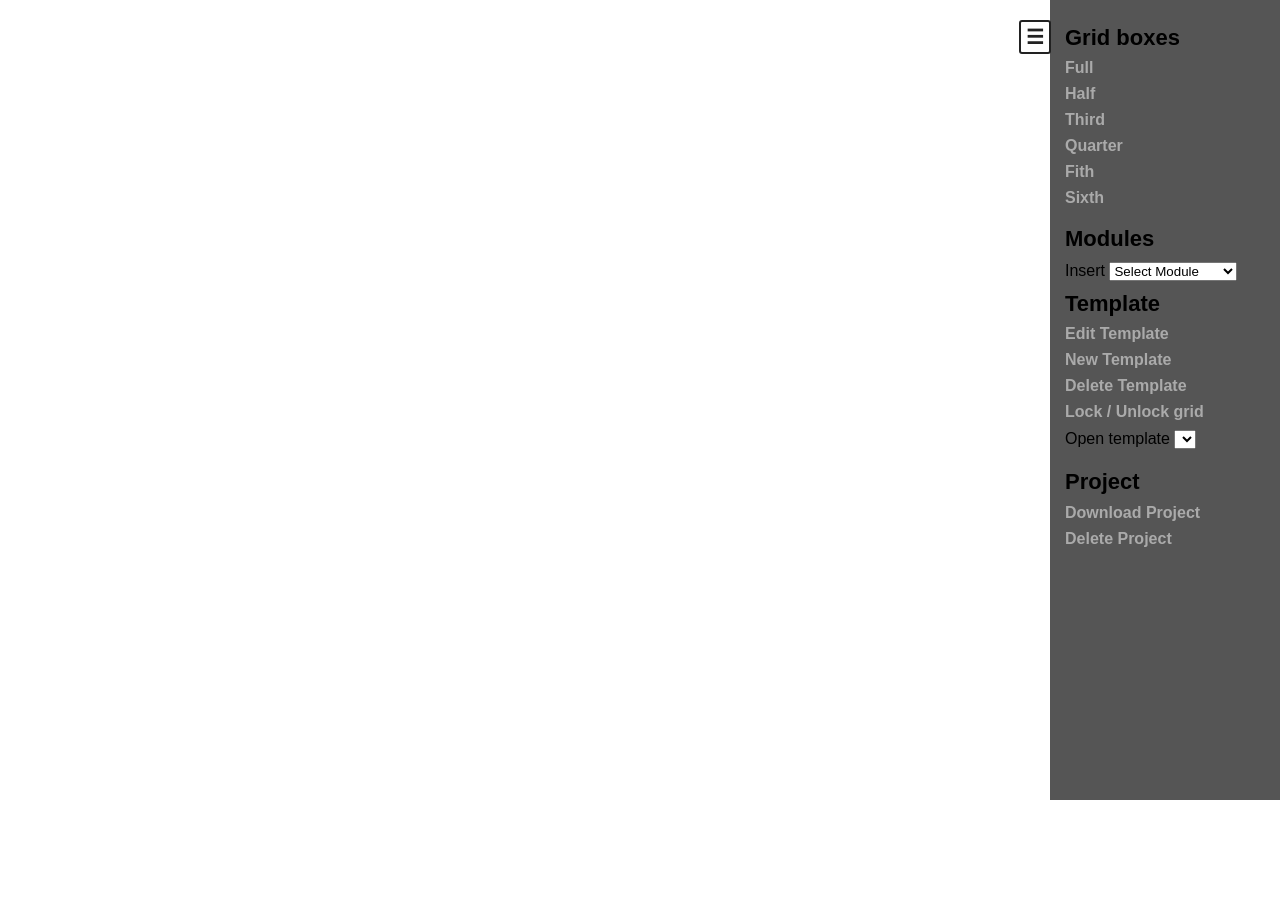
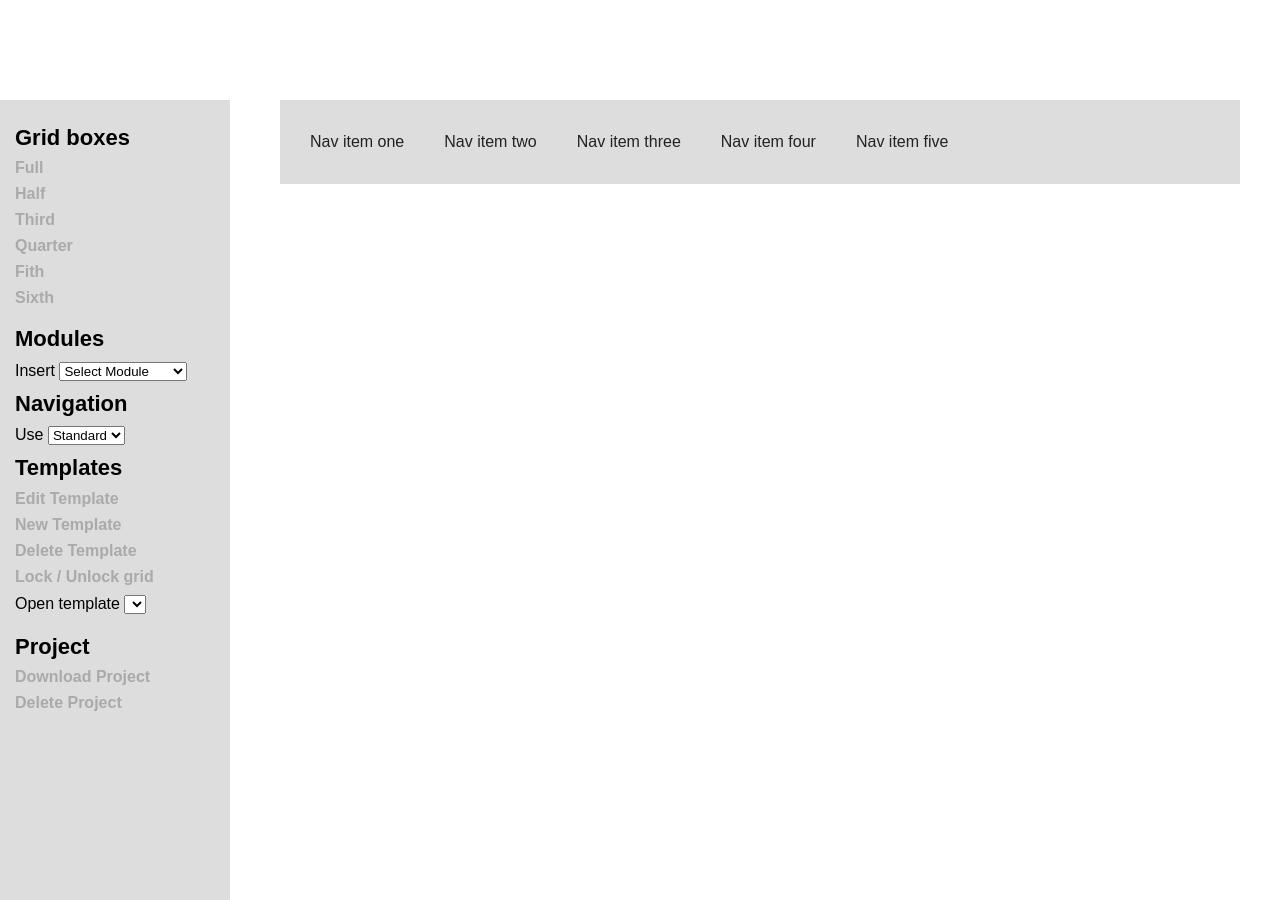
Before and after one commit to sirJiggles/prototype-builder, a PHP site: page / in a window 1280 px wide. Before the commit the page ends 800 px from the top, so only its background shows below. Run offline with PHP 8.4, Linux system fonts and the light colour scheme; grey boxes labelled with a size stand in for pictures from a placeholder-image service; lists and menus that the app fills with data are empty; style sheets or scripts are compiled from the project's sources; some libraries are stand-ins or nearby versions.

Commit message:
Shits getting Cray

```diff
--- a/assets/css/screen.css
+++ b/assets/css/screen.css
@@ -57,6 +57,8 @@ progress, meter { width: 100%; margin: 0 0 4% 0; display: block; float: left; }
 
 textarea { width: 100%; height: 50px; }
 
+#header { position: fixed; width: 100%; height: 100px; top: 0; left: 0; background-color: white; z-index: 998; display: none; }
+
 .push { height: 10px; clear: left; }
 
 #site-footer { height: -40px; display: block; float: left; }
@@ -66,7 +68,7 @@ body, html { height: 100%; }
 
 body { overflow-x: hidden; }
 
-#site-wrapper { height: 100%; min-height: 100%; height: auto; margin-bottom: -10px; position: relative; overflow: hidden; }
+#site-wrapper { height: 100%; min-height: 100%; height: auto; margin-bottom: -10px; position: relative; overflow: hidden; margin: 0; }
 
 * { -webkit-box-sizing: border-box; -moz-box-sizing: border-box; box-sizing: border-box; *behavior: url("/assets/js/vendor/border-box.htc"); }
 
@@ -158,11 +160,7 @@ body { overflow-x: hidden; }
 
 .main { background-color: #dddddd; }
 
-.tools-link { font-size: 1.25em; color: #222222; font-weight: 700; text-decoration: none; position: absolute; left: -31px; padding: 5px; background-color: white; border: 2px solid #222222; display: block; top: 20px; -webkit-border-radius: 3px; -moz-border-radius: 3px; -ms-border-radius: 3px; -o-border-radius: 3px; border-radius: 3px; z-index: 2; }
-
-.tools { position: fixed; width: 230px; right: -230px; top: 0; height: 100%; background-color: #555555; z-index: 9998; padding: 15px; -webkit-transition-property: all; -moz-transition-property: all; -o-transition-property: all; transition-property: all; -webkit-transition-duration: 0.3s; -moz-transition-duration: 0.3s; -o-transition-duration: 0.3s; transition-duration: 0.3s; -webkit-transition-timing-function: ease-in; -moz-transition-timing-function: ease-in; -o-transition-timing-function: ease-in; transition-timing-function: ease-in; }
-
-.tools.active { right: 0px; }
+.tools { position: fixed; width: 230px; left: -230px; top: 0; height: 100%; background-color: #dddddd; z-index: 9998; padding: 15px; margin: 100px 0 -100px 0; }
 
 .tools ul { list-style-type: none; padding: 0; margin: 0; }
 
@@ -213,7 +211,7 @@ body { overflow-x: hidden; }
 .module-box { clear: left; }
 
 /* POPUP STYES ELEMENTS */
-.overlay { position: fixed; height: 100%; width: 100%; display: none; z-index: 9999; background: url("../img/bg-overlay.png") 0 0 repeat; }
+.overlay { position: fixed; height: 100%; width: 100%; display: none; z-index: 9999; background: url("../img/bg-overlay.png") 0 0 repeat; top: 0; }
 
 .popup { background-color: white; -webkit-border-radius: 5px; -moz-border-radius: 5px; -ms-border-radius: 5px; -o-border-radius: 5px; border-radius: 5px; padding: 25px; display: none; position: fixed; left: 50%; top: 25%; width: 315px; margin: 0 0 0 -162px; padding: 30px; z-index: 99999; }
 
@@ -324,6 +322,9 @@ the mixins is where you want to put the styles, the mixins are both used here an
   .row .col.sixths.span-6.end { float: right; margin-right: 0; #margin-left: -20px; display: inline; }
   form label { width: 40%; padding: 0; margin: 0; }
   form input, form select { width: 59%; padding: 0; margin: 0 0 15px 0; } }
+@media only screen and (min-width: 1200px) { #site-wrapper { margin: 100px 0 0 240px; }
+  .tools { left: 0px; }
+  #header { display: block; } }
 /* jQuery UI - v1.10.2 - 2013-03-15
 * http://jqueryui.com
 * Includes: jquery.ui.core.css, jquery.ui.resizable.css, jquery.ui.selectable.css, jquery.ui.accordion.css, jquery.ui.autocomplete.css, jquery.ui.button.css, jquery.ui.datepicker.css, jquery.ui.dialog.css, jquery.ui.menu.css, jquery.ui.progressbar.css, jquery.ui.slider.css, jquery.ui.spinner.css, jquery.ui.tabs.css, jquery.ui.tooltip.css
@@ -1442,3 +1443,17 @@ html.ie7 .gallery .flex-viewport ul { min-height: 410px; }
 .me-cannotplay { display: none; }
 
 .media-controls { display: none; }
+
+.main-nav-standard { background-color: #dddddd; }
+.main-nav-standard ul { padding: 0; margin: 0; display: none; width: 100%; float: left; margin: 10px 0 10px 0; }
+.main-nav-standard ul li { display: block; float: left; margin: 0; border-bottom: 1px solid white; width: 100%; }
+.main-nav-standard ul li a { text-decoration: none; color: #222222; font-size: 1em; line-height: 1.5em; width: 100%; background-color: #dddddd; padding: 20px; text-align: center; display: block; float: left; }
+.main-nav-standard ul li a:hover { background-color: #aaaaaa; }
+.main-nav-standard ul li.last { border: none; }
+.main-nav-standard .nav-controls { display: block; float: left; padding: 10px 0; width: 100%; }
+.main-nav-standard .nav-controls a { text-decoration: none; outline: none; width: 40px; height: 40px; background-color: #555555; border: 1px solid black; display: block; float: left; text-indent: 9999px; }
+
+/* TABLET UP */
+@media only screen and (min-width: 678px) { .main-nav-standard ul { display: block !important; }
+  .main-nav-standard ul li { border: none; width: auto; }
+  .main-nav-standard .nav-controls { display: none; } }
--- a/assets/js/script.js
+++ b/assets/js/script.js
@@ -14,7 +14,8 @@
 var global = {
         gridIdent:0,
         templates:{},
-        currentTemplate:''
+        currentTemplate:'',
+        navigation:'standard'
 }, fileSystem = '';
 
 
@@ -371,6 +372,13 @@ function loadTemplate(){
         });
     });
 
+    // get the js for the navigation for the project
+    $.ajax({
+        url: "/assets/navigation/"+global.navigation+"/js/script.js",
+        type: "GET",
+        dataType: "script"
+    });
+
     // set active item
     $('.grid-box').removeClass('grid-active');
     $('.grid-box').eq(0).addClass('grid-active');
--- /dev/null
+++ b/assets/navigation/standard/js/script.js
@@ -0,0 +1,3 @@
+$('.nav-controls a').click(function(e){
+	$('.main-nav-standard ul').slideToggle();
+});
--- /dev/null
+++ b/assets/navigation/standard/markup.html
@@ -0,0 +1,17 @@
+<div class="row main-nav-standard">
+
+	<div class="nav-controls span-1 full end">
+		<a title="click here to toggle nav" href="#">Nav</a>
+	</div>
+
+	<nav role="navigation" class="span-1 full end">
+	    <ul>
+			<li><a href="#" title="Nav item one">Nav item one</a></li>
+			<li><a href="#" title="Nav item two">Nav item two</a></li>
+			<li><a href="#" title="Nav item three">Nav item three</a></li>
+			<li><a href="#" title="Nav item four">Nav item four</a></li>
+			<li class="last"><a href="#" title="Nav item five">Nav item five</a></li>
+		</ul>
+
+	</nav>
+</div>
--- a/assets/sass/includes/_header.scss
+++ b/assets/sass/includes/_header.scss
@@ -1,2 +1,14 @@
 @import "_settings";
 @import "_mixins";
+
+// Header for the builder
+#header{
+	position:fixed;
+	width:100%;
+	height:100px;
+	top:0;
+	left:0;
+	background-color:white;
+	z-index:998;
+	display:none;
+}
--- a/assets/sass/includes/_media_mixins.scss
+++ b/assets/sass/includes/_media_mixins.scss
@@ -53,3 +53,17 @@
     }
 
 }
+
+@mixin desktop-styles-large(){
+    #site-wrapper{
+        margin:100px 0 0 240px;
+    }
+
+    .tools{
+        left:0px;
+    }
+
+    #header{
+        display:block;
+    }
+}
--- a/assets/sass/includes/_responsive.scss
+++ b/assets/sass/includes/_responsive.scss
@@ -30,3 +30,10 @@ the mixins is where you want to put the styles, the mixins are both used here an
     @include desktop-styles();
 
 }
+
+// Large desktop
+@media only screen and (min-width: $dekstopLarge){
+
+    @include desktop-styles-large();
+
+}
--- a/assets/sass/includes/_settings.scss
+++ b/assets/sass/includes/_settings.scss
@@ -2,6 +2,7 @@
 $mobile: 480px;
 $tablet: 678px;
 $desktop: 920px;
+$dekstopLarge: 1200px;
 
 $base-font: 16;
 $bodyFontSize: 16px;
--- a/assets/sass/includes/_style.scss
+++ b/assets/sass/includes/_style.scss
@@ -19,6 +19,7 @@ body{
     margin-bottom:-$footer-height+px;
     position:relative;
     overflow:hidden;
+    margin:0;
 }
 
 *{
@@ -64,39 +65,19 @@ body{
     background-color:$color5;
 }
 
+
 // TOOLS FOR THE BUILDER
-.tools-link{
-    @include em-font(20);
-    color:$color1;
-    font-weight:700;
-    text-decoration:none;
-    position:absolute;
-    left:-31px;
-    padding:5px;
-    background-color:white;
-    border:2px solid $color1;
-    display:block;
-    top:20px;
-    @include border-radius(3px);
-    z-index:2;
-}
 
 .tools{
     position:fixed;
     width:230px;
-    right:-230px;
+    left:-230px;
     top:0;
     height:100%;
-    background-color:$color2;
+    background-color:$color5;
     z-index:9998;
     padding:15px;
-    @include transition-property(all);
-    @include transition-duration(0.3s);
-    @include transition-timing-function(ease-in);
-}
-
-.tools.active{
-    right:0px;
+    margin:100px 0 -100px 0;
 }
 
 .tools ul{
@@ -243,6 +224,7 @@ body{
     display:none;
     z-index:9999;
     background:url('../img/bg-overlay.png') 0 0 repeat;
+    top:0;
 }
 
 .popup{
--- a/assets/sass/screen.scss
+++ b/assets/sass/screen.scss
@@ -19,3 +19,6 @@
 @import '../modules/accordion/sass/style';
 @import '../modules/coverflow-gallery/sass/style';
 @import '../modules/audio/sass/style';
+
+// Various navs
+@import '../navigation/standard/sass/style';
--- a/includes/header.inc.php
+++ b/includes/header.inc.php
@@ -146,9 +146,15 @@
             <input type="hidden" name="data" id="data" value="" />
         </form>
 
-        <aside class="tools active">
+
+        <header id="header" role="banner">
+
+        </header>
+
+
+        <aside class="tools">
             <div class="tools-wrapper">
-                <a href="#" title="toggle tools" class="tools-link">&#9776;</a>
+
                 <h3>Grid boxes</h3>
                 <ul>
                     <li><a href="#" class="grid-link" id="full">Full</a></li>
@@ -191,7 +197,37 @@
                     <code id="code-<?php echo $entryRaw; ?>"><?php echo $markup; ?></code>
                 <?php endforeach; ?>
 
-                <h3>Template</h3>
+                <h3>Navigation</h3>
+                <label for="nav-select">Use</label>
+                <select name="nav-select" id="nav-select">
+                    <?php
+                    $navigations = array();
+                    if ($handle = opendir(realpath('assets/navigation'))) {
+                        while (false !== ($entry = readdir($handle))) {
+
+                            // get contents of markup file (if exists)
+                            if(file_exists(realpath('assets/navigation/'.$entry.'/markup.html'))):
+                                $markup = file_get_contents(realpath('assets/navigation/'.$entry.'/markup.html'));
+                                // clean up the name of the module for the list
+                                $entryRaw = $entry;
+                                $entry = ucwords(str_replace('-', ' ', $entry));
+                                $navigations[$entryRaw] = $markup;
+                                ?>
+                                    <option id="<?php echo $entryRaw; ?>" value="<?php echo $entryRaw; ?>"><?php echo $entry; ?></option>
+
+                                <?php
+                            endif;
+                        }
+                        closedir($handle);
+                    }
+                    ?>
+                </select>
+
+                <?php foreach ($navigations as $entryRaw => $markup): ?>
+                    <code id="code-<?php echo $entryRaw; ?>"><?php echo $markup; ?></code>
+                <?php endforeach; ?>
+
+                <h3>Templates</h3>
                 <ul class="template-controls">
                     <li><a href="#" title="Click here to edit the name of this template" class="edit-template">Edit Template</a></li>
                     <li><a href="#" title="Click to create a new template" class="new-template">New Template</a></li>
@@ -214,16 +250,12 @@
             </div>
         </aside>
 
-
-
-
         <!-- used for sticky footer -->
         <div id="site-wrapper">
 
-
-
-            <header id="header" class="row" role="banner">
-
+            <header id="nav-header" role="banner">
+                <!-- HERE WE LOAD THE CONTENTS OF THE STANDARD NAV BY DEFAULT -->
+                <?php echo $navigations['standard']; ?>
             </header>
 
             <ol class="row main" role="main">
```
Also changed, not shown: assets/navigation/facebook/js/script.js (added, +56 -0 lines), assets/navigation/standard/sass/style.scss (added, +82 -0 lines), 1 other file.
